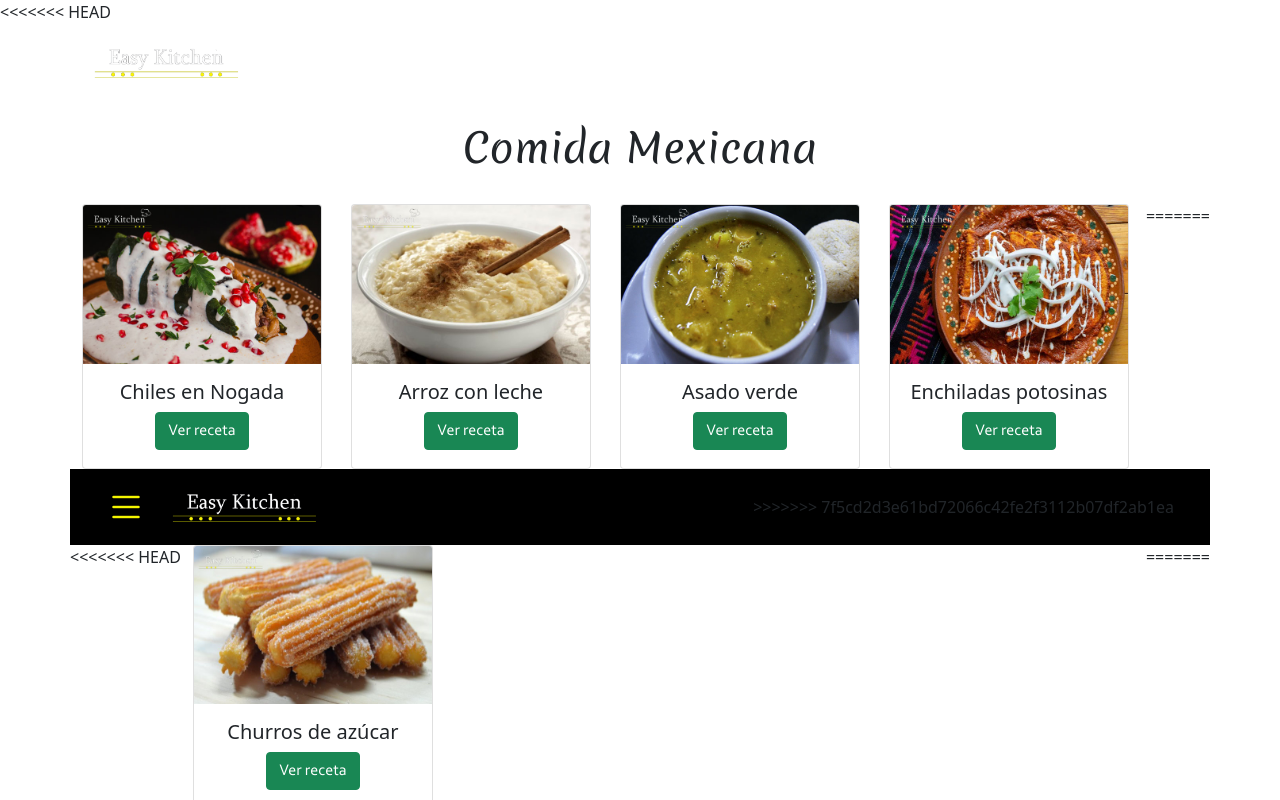
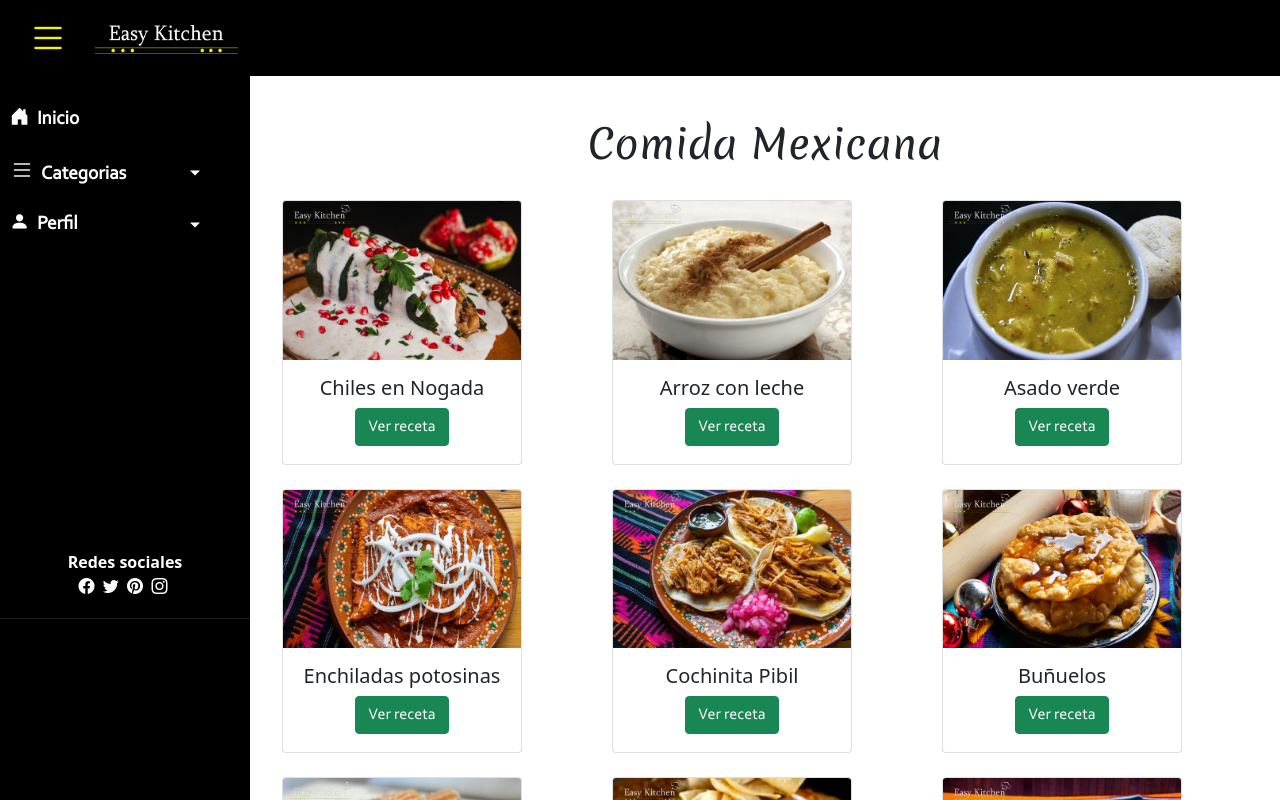
Before and after one commit to RosaMedina28/EasyKitchen, an Angular app in the folder EasyKitchen/: page /mexicana in a window 1280 px wide. Shown: the top 800 px of the page. Built offline with nearby package versions, Linux system fonts and the light colour scheme.

Commit message:
modificnado nav

```diff
--- a/EasyKitchen/src/app/Component/mexicana/mexicana.component.html
+++ b/EasyKitchen/src/app/Component/mexicana/mexicana.component.html
@@ -1,68 +1,3 @@
-<<<<<<< HEAD
-<app-navbar></app-navbar>
-<br>
-<h1 class="text-center letra">Comida Mexicana</h1>
-<br>
-<div class="container">
-  <div class="row">
-    <div class="col">
-      <div class="card" style="width: 15rem;">
-        <img src="../../../assets/imagenes/Comida Mexicana/chiles2.jpg" class="card-img-top" alt="...">
-        <div class="card-body">
-          <div class="titulos">
-          <h5 class="card-title" >Chiles en Nogada</h5>
-        </div>
-          <div class="mybtn">
-          <a routerLink="/chiles" class="btn btn-success ">Ver receta</a>
-        </div>
-      </div>
-    </div>
-    </div>
-
-    <div class="col">
-      <div class="card" style="width: 15rem;">
-        <img src="../../../assets/imagenes/Comida Mexicana/arroz con leche.jpg" class="card-img-top" alt="...">
-        <div class="card-body">
-          <div class="titulos">
-          <h5 class="card-title">Arroz con leche</h5>
-        </div>
-          <div class="mybtn">
-          <a routerLink="/chiles" class="btn btn-success ">Ver receta</a>
-        </div>
-      </div>
-    </div>
-    </div>
-
-    <div class="col">
-      <div class="card" style="width: 15rem;">
-        <img src="../../../assets/imagenes/Comida Mexicana/asado verde.jpg" class="card-img-top" alt="...">
-        <div class="card-body">
-          <div class="titulos">
-          <h5 class="card-title">Asado verde</h5>
-        </div>
-          <div class="mybtn">
-          <a routerLink="/chiles" class="btn btn-success">Ver receta</a>
-        </div>
-      </div>
-    </div>
-    </div>
-
-    <div class="col">
-      <div class="card" style="width: 15rem;">
-        <img src="../../../assets/imagenes/Comida Mexicana/enchiladas potosinas.jpg" class="card-img-top" alt="...">
-        <div class="card-body">
-          <div class="titulos">
-          <h5 class="card-title">Enchiladas potosinas</h5>
-        </div>
-          <div class="mybtn">
-          <a routerLink="/chiles" class="btn btn-success ">Ver receta</a>
-        </div>
-      </div>
-    </div>
-    </div>
-
-
-=======
 <!-- Navbar -->
 <nav  class="navbar navbar-expand-lg color">
   <div class="container-fluid">
@@ -74,28 +9,11 @@
         <a class="nav-link"><img src="../../../assets/imagenes/liso.png" alt=""  width="165px" routerLink="/inicio" style="margin-top: 5px;"></a>
       </li>
     </ul>
->>>>>>> 7f5cd2d3e61bd72066c42fe2f3112b07df2ab1ea
   </div>
 </nav>
 
 
-<<<<<<< HEAD
-    <div class="col">
-      <div class="card" style="width: 15rem;">
-        <img src="../../../assets/imagenes/Comida Mexicana/churros.jpg" class="card-img-top" alt="...">
-        <div class="card-body">
-          <div class="titulos">
-          <h5 class="card-title">Churros de azúcar</h5>
-        </div>
-          <div class="mybtn">
-          <a routerLink="/chiles" class="btn btn-success ">Ver receta</a>
-        </div>
-      </div>
-    </div>
-    </div>
-=======
 <div class="wrapper">
->>>>>>> 7f5cd2d3e61bd72066c42fe2f3112b07df2ab1ea
 
   <nav id="sidebar">
     <ul class="lisst-unstyled components">
```
